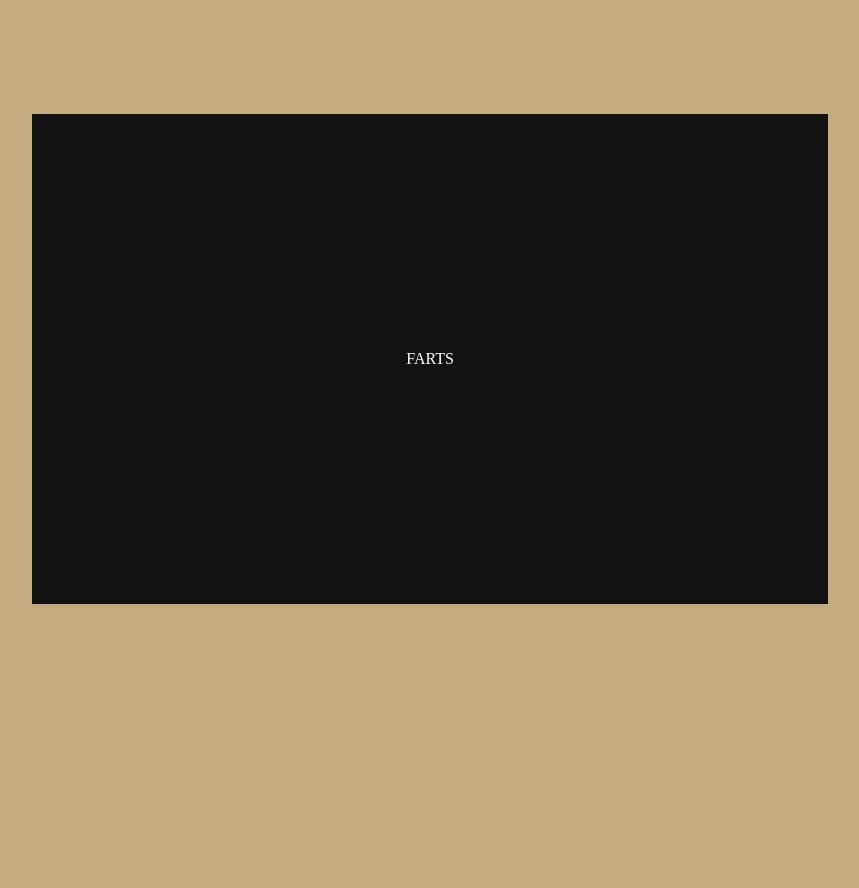
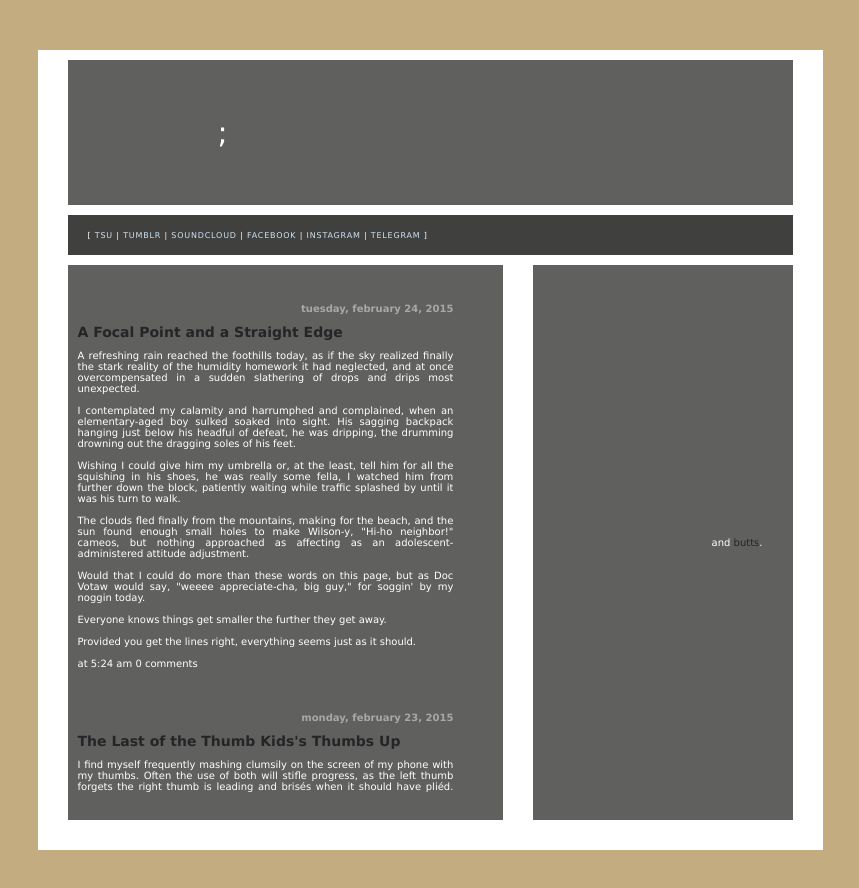
Before and after one commit to apparentlysubliminal/apparentlysubliminal.github.io, a plain HTML site: page index.html in a window 1280 px wide. Shown: the whole page, without its empty margins (210-1069 px from the left). Before the commit the page ends 800 px from the top, so only its background shows below. Drawn offline with Linux system fonts and the light colour scheme.

Commit message:
Update index.html

```diff
--- a/index.html
+++ b/index.html
@@ -1,17 +1,199 @@
 <!DOCTYPE html>
 <head>
 <title>;</title>
+<style>
+	body {
+		font: 10px Verdana;
+		background-color: #c3ad80;
+		color: #ffffff;
+	}
+
+	a:link, a:visited, a:active {
+		color: #242526;
+		text-decoration: none;
+	}
+
+	a:hover {
+		color: #cfe2f3;
+		text-decoration: none;
+	}
+
+
+	#titlebox {
+		background-color: #60605f;
+		height: 145px;
+		width: 100%;
+		font-size: 30px;
+		padding-left: 150px;
+	}
+
+	.linkbanner {
+		letter-spacing: .1em;
+		font: 8px Verdana;
+		text-transform: uppercase;
+		background-color: #40403f;
+		valign: center;
+		text-align: left;
+		padding-left: 20px;
+		height: 40px;
+		border-left: 0px solid white;
+		border-right: 0px solid white;
+		border-top: 10px solid white;
+		border-bottom: 10px solid white;
+	}
+
+	.linkbanner a:link, .linkbanner a:visited, .linkbanner a:active {
+		color: #cfe2f3;
+		text-decoration: none;
+	}
+
+	.linkbanner a:hover {
+		color: #666f6c;
+		text-decoration: none;
+	}
+
+	.leftcolumn {
+		background-color: #60605f;
+		valign: top;
+		text-align: justify;
+		width: 445px;
+		padding: 10px;
+		padding-left: 30px;
+		padding-right: 30px;
+	}
+
+	.rightcolumn {
+		background-color: #60605f;
+		valign: top;
+		text-align: right;
+		width: 245px;
+		border-left: 30px solid white;
+		border-right: 0px solid white;
+		border-top: 0px solid white;
+		border-bottom: 0px solid white;
+		padding-left: 30px;
+		padding-right: 30px;
+	}
+
+
+	#maintable {
+		border-left: 30px solid white;
+		border-right: 30px solid white;
+		border-top: 10px solid white;
+		border-bottom: 30px solid white;
+		width: 785px;
+		height: 800px;
+		margin: 10px auto;
+		margin-top: 50px;
+		margin-bottom: 50px;
+
+	}
+
+	.datetext {
+		font: normal bold 10px Verdana, sans-serif;
+		color: #a8a8a8;
+		text-transform: lowercase;
+		text-align: right;
+		margin: 0px;
+		margin-top: 10px;
+		margin-bottom: 10px;
+	}
+
+	.titletext {
+		font: bold 14px Verdana, sans-serif;
+		margin: 0px;
+		text-align: left;
+		margin-bottom: 10px;
+	}
+
+	<!---
+		dark gray: 40403f,
+		light gray: 60605f,
+		light blue: bcd8cf,
+
+		date font: 91a8a9,
+		title: 20364c,
+	--->
+</style>
 </head>
+
 <html>
- <body bgcolor="#c3ad80">
+ <body>
 	<center>
-		<table height=600 width=800>
+		<table id="maintable" cellpadding=0 cellspacing=0>
 			<tr>
-				<td height="100px">&nbsp;</td>
+				<td colspan=2 id="titlebox">;</td>
 			</tr>
 			<tr>
-				<td align="center" valign="center" bgcolor=#121212><font color="#FFFFFF">FARTS</font>
+				<td colspan=2 class="linkbanner">
+					[ <a href="#">tsu</a>
+					| <a href="#">tumblr</a>
+					| <a href="#">soundcloud</a>
+					| <a href="#">facebook</a>
+					| <a href="#">instagram</a>
+					| <a href="#">telegram</a> ]
 				</td>
+			</tr>
+			<tr>
+				<td class="leftcolumn">
+<div dir="rtl" style="overflow-y:scroll;width:100%;height:500px;padding:0px;padding-left:30px;position:relative;right:50px;">
+	<div dir="ltr">
+<div class="datetext">tuesday, february 24, 2015</div>
+<div class="titletext"><a href="#">A Focal Point and a Straight Edge</a></div>
+A refreshing rain reached the foothills today, as if the sky realized
+finally the stark reality of the humidity homework it had neglected,
+and at once overcompensated in a sudden slathering
+of drops and drips most unexpected.
+<br><br>
+I contemplated my calamity and harrumphed and complained, when an
+elementary-aged boy sulked soaked into sight. His sagging backpack
+hanging just below his headful of defeat, he was dripping, the
+drumming drowning out the dragging soles of his feet.
+<br><br>
+Wishing I could give him my umbrella or, at the least, tell him for
+all the squishing in his shoes, he was really some fella, I watched
+him from further down the block, patiently waiting while traffic
+splashed by until it was his turn to walk.
+<br><br>
+The clouds fled finally from the mountains, making for the beach, and
+the sun found enough small holes to make Wilson-y, "Hi-ho neighbor!"
+cameos, but nothing approached as affecting as an
+adolescent-administered attitude adjustment.
+<br><br>
+Would that I could do more than these words on this page,
+but as Doc Votaw would say, "weeee appreciate-cha, big guy,"
+for soggin' by my noggin today.
+<br><br>
+Everyone knows things get smaller the further they get away.
+<br><br>
+Provided you get the lines right, everything seems just as it should.
+<br><br>
+at 5:24 am 0 comments
+<br><br>
+
+<br><br>
+<div class="datetext">monday, february 23, 2015</div>
+<div class="titletext"><a href="#">The Last of the Thumb Kids's Thumbs Up</a></div>
+I find myself frequently mashing clumsily on the screen of my phone with my thumbs. Often the use of both will stifle progress, as the left thumb forgets the right thumb is leading and brisés when it should have pliéd. Get your shit together, thumbs, for I've many an important emoji to transmit and nary a moment to tarry your transit.
+<br><br>
+Allegedly, we are all communicating at a rate without precedent; even the old clumsy-thumbsies. With pluses and likes and customizable feeds we're attaining attention we so basically need. It's an especially perfect time for phrenologists to peruse the pates of their potential patients, while future physiognomists fail to find faces.
+<br><br>
+While we're wondering where the world went, we're wandering where the world was.
+<br><br>
+Chin up. There are others and bears and things afoot.
+<br><br>
+Travel safely and be well. Less-than three, DL.
+<br><br>
+at 3:46 am 0 comments
+<br><br>
+Home
+
+
+<br><br>
+FARTS...
+</div></div>
+</td>
+				<td class="rightcolumn">and <a href="#">butts</a>.</td>
 			<tr>
 		</table>
 	</center>
```
